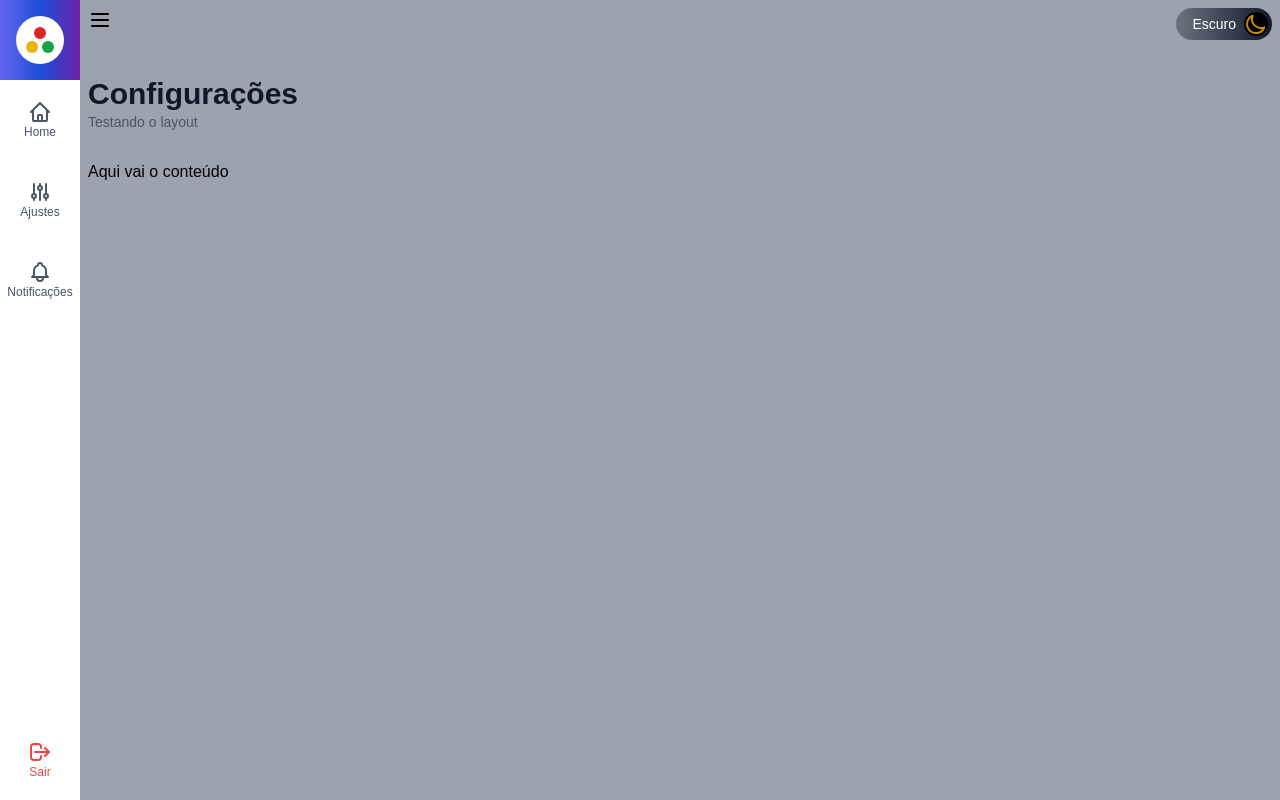
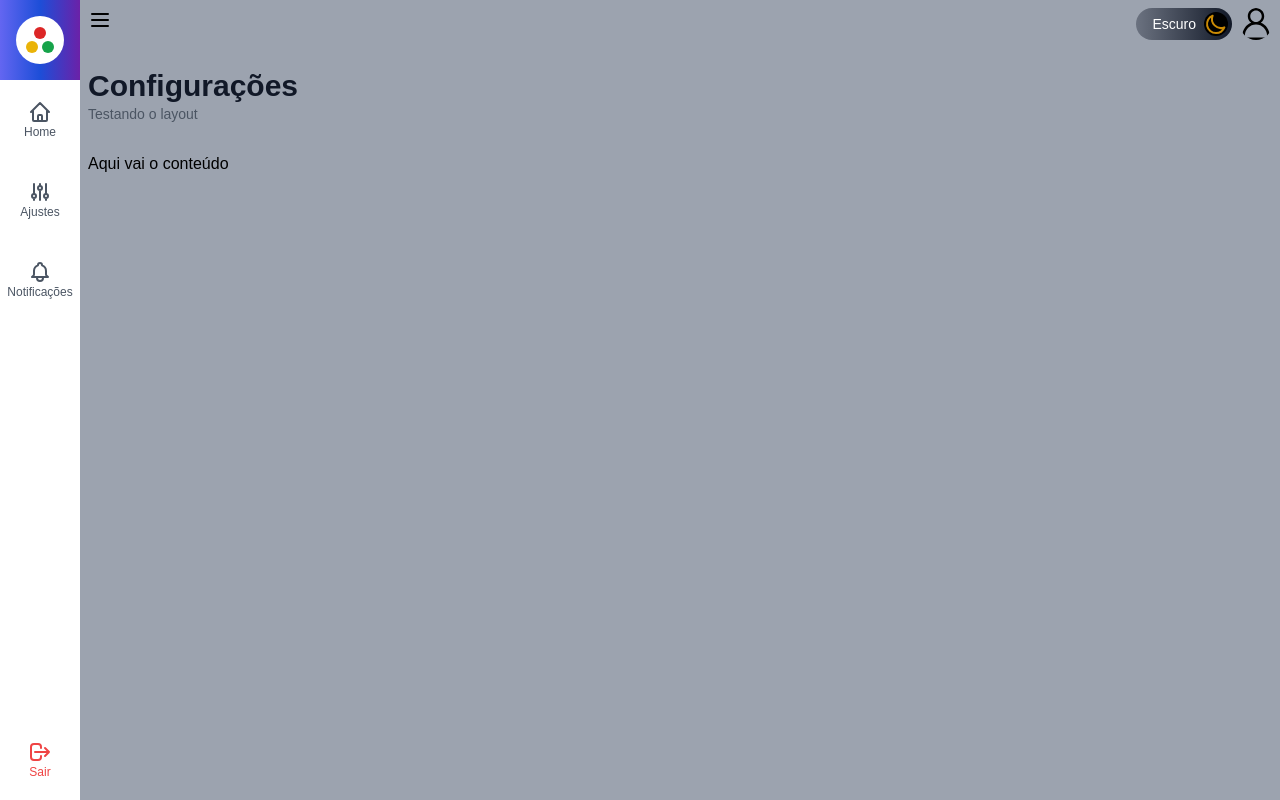
Before and after one commit to orloke/admin-template, a Next.js app: page /settings in a window 1280 px wide. Built offline with nearby package versions, Linux system fonts and the light colour scheme; no server answers.

Commit message:
montanto contextApi e juntando com Firebase

```diff
--- a/package.json
+++ b/package.json
@@ -9,6 +9,7 @@
     "lint": "next lint"
   },
   "dependencies": {
+    "firebase": "^8.8.0",
     "next": "12.2.3",
     "react": "18.2.0",
     "react-dom": "18.2.0"
--- /dev/null
+++ b/src/components/Avatar.tsx
@@ -0,0 +1,24 @@
+import Link from "next/link"
+import useAuth from "../data/hooks/useAuth"
+
+interface Props{
+    className?: string
+}
+
+const Avatar = (props: Props) => {
+
+    const {user} = useAuth()
+
+  return (
+    <Link href={'/'} >
+        <img
+            src={user?.avatar ?? '/avatar.svg'}
+            alt="imagem do usuario"
+            className={props.className}
+
+        />
+    </Link>
+  )
+}
+
+export default Avatar
--- a/src/components/ButtonDrakMode.tsx
+++ b/src/components/ButtonDrakMode.tsx
@@ -8,7 +8,7 @@ interface Props {
 const ButtonDarkMode= (props: Props) => {
     return props.thema === 'dark' ? (
         <div className={`
-                m-2 bg-slate-50 hidden sm:flex items-center bg-gradient-to-r from-yellow-300 to-yellow-600 w-14
+                bg-slate-50 hidden sm:flex items-center bg-gradient-to-r from-yellow-300 to-yellow-600 w-14
                 lg:w-24 h-8 cursor-pointer p-1 rounded-full
             `}
             onClick={props.changeThema}
@@ -28,7 +28,7 @@ const ButtonDarkMode= (props: Props) => {
         </div>
     ): (
         <div className={`
-                m-2 hidden sm:flex items-center justify-end bg-gradient-to-r from-gray-500 to-gray-900 w-14
+                hidden sm:flex items-center justify-end bg-gradient-to-r from-gray-500 to-gray-900 w-14
                 lg:w-24 h-8 cursor-pointer p-1 rounded-full
             `}
             onClick={props.changeThema}
--- a/src/components/Layout.tsx
+++ b/src/components/Layout.tsx
@@ -1,5 +1,6 @@
 import React, { useState } from "react";
 import useAppData from "../data/hooks/useAppData";
+import Avatar from "./Avatar";
 import ButtonDarkMode from "./ButtonDrakMode";
 import Content from "./Content";
 import { IconMenu } from "./icons";
@@ -37,7 +38,10 @@ const Layout = (props: Props) => {
             </div>
 
         <div className="flex flex-col w-full bg-gray-400 dark:bg-gray-800 items-end" >
-            <ButtonDarkMode thema={tema} changeThema={changeThema} />
+            <div className="flex mt-2" >
+                <ButtonDarkMode thema={tema} changeThema={changeThema} />
+                <Avatar className="h-8 w-8 rounded-full cursor-pointer mx-2" />
+            </div>
             <div className={`flex flex-col h-screen w-full pt-20 sm:pt-7 pl-2   ${open?'':'pl-2'} `} >
                 <TopBar title={props.title} caption={props.caption} />
                 <Content>
--- a/src/components/icons/index.tsx
+++ b/src/components/icons/index.tsx
@@ -42,5 +42,5 @@ export const IconWarning =(size = 6) => (
 )
 
 export const IconGoogle = (
-<svg style={{color: "white", marginLeft: '10px'}} xmlns="http://www.w3.org/2000/svg" width="32" height="32" fill="currentColor" viewBox="0 0 16 16"> <path d="M15.545 6.558a9.42 9.42 0 0 1 .139 1.626c0 2.434-.87 4.492-2.384 5.885h.002C11.978 15.292 10.158 16 8 16A8 8 0 1 1 8 0a7.689 7.689 0 0 1 5.352 2.082l-2.284 2.284A4.347 4.347 0 0 0 8 3.166c-2.087 0-3.86 1.408-4.492 3.304a4.792 4.792 0 0 0 0 3.063h.003c.635 1.893 2.405 3.301 4.492 3.301 1.078 0 2.004-.276 2.722-.764h-.003a3.702 3.702 0 0 0 1.599-2.431H8v-3.08h7.545z" fill="white"></path> </svg>
+<svg style={{color: "white", marginLeft: '10px'}} xmlns="http://www.w3.org/2000/svg" width="22" height="22" fill="currentColor" viewBox="0 0 16 16"> <path d="M15.545 6.558a9.42 9.42 0 0 1 .139 1.626c0 2.434-.87 4.492-2.384 5.885h.002C11.978 15.292 10.158 16 8 16A8 8 0 1 1 8 0a7.689 7.689 0 0 1 5.352 2.082l-2.284 2.284A4.347 4.347 0 0 0 8 3.166c-2.087 0-3.86 1.408-4.492 3.304a4.792 4.792 0 0 0 0 3.063h.003c.635 1.893 2.405 3.301 4.492 3.301 1.078 0 2.004-.276 2.722-.764h-.003a3.702 3.702 0 0 0 1.599-2.431H8v-3.08h7.545z" fill="white"></path> </svg>
 )
--- a/src/pages/_app.tsx
+++ b/src/pages/_app.tsx
@@ -1,12 +1,15 @@
 import '../styles/globals.css'
 import type { AppProps } from 'next/app'
 import {AppProvider} from '../data/context/AppContext'
+import { AuthProvider } from '../data/context/AuthContext'
 
 function MyApp({ Component, pageProps }: AppProps) {
   return (
-    <AppProvider>
-      <Component {...pageProps} />
-    </AppProvider>
+    <AuthProvider>
+      <AppProvider>
+        <Component {...pageProps} />
+      </AppProvider>
+    </AuthProvider>
   )
 }
 
--- a/src/pages/authentication.tsx
+++ b/src/pages/authentication.tsx
@@ -2,10 +2,13 @@ import Image from 'next/image';
 import React, { useState } from 'react';
 import AuthInput from '../components/auth/AuthInput';
 import { IconGoogle, IconWarning } from '../components/icons';
+import useAuth from '../data/hooks/useAuth';
 
 // import { Container } from './styles';
 
 const Authentication = () => {
+
+  const {user, loginGoogle} = useAuth()
 
     const [mode, setMode] = useState<'login'| 'register'>('login')
     const [email, setEmail] = useState('')
@@ -21,10 +24,10 @@ const Authentication = () => {
 
       if (mode === 'login') {
         console.log('logar');
-        showError('Erro ao fazer Login!', 2)
+        showError('Erro ao fazer Login!')
       }else{
         console.log('Cadastrar');
-        showError('Erro ao Cadastrar!', 2)
+        showError('Erro ao Cadastrar!')
 
       }
 
@@ -47,7 +50,7 @@ const Authentication = () => {
         {error ? (
           <div className='bg-red-400 text-white py-3 px-5 my-2 flex items-center border border-red-700 rounded-lg' >
             {IconWarning(6)}
-            <span className='ml-3' >{error}</span>
+            <span className='ml-2' >{error}</span>
           </div>
         ): false}
 
@@ -76,7 +79,7 @@ const Authentication = () => {
 
         <hr className = {`my-6 border-gray-300 w-full`} />
 
-        <button onClick={submit} className = {`
+        <button onClick={loginGoogle} className = {`
           flex justify-center items-center
           w-full bg-red-500 hover:bg-red-400
           text-white rounded-lg px-4 py-3
--- a/tsconfig.json
+++ b/tsconfig.json
@@ -15,6 +15,6 @@
     "jsx": "preserve",
     "incremental": true
   },
-  "include": ["next-env.d.ts", "**/*.ts", "**/*.tsx"],
+  "include": ["next-env.d.ts", "**/*.ts", "**/*.tsx", "src/types/User.ts"],
   "exclude": ["node_modules"]
 }
```
Also changed, not shown: public/avatar.svg (added), 1 other file (tests, documents, lock files or other folders).
